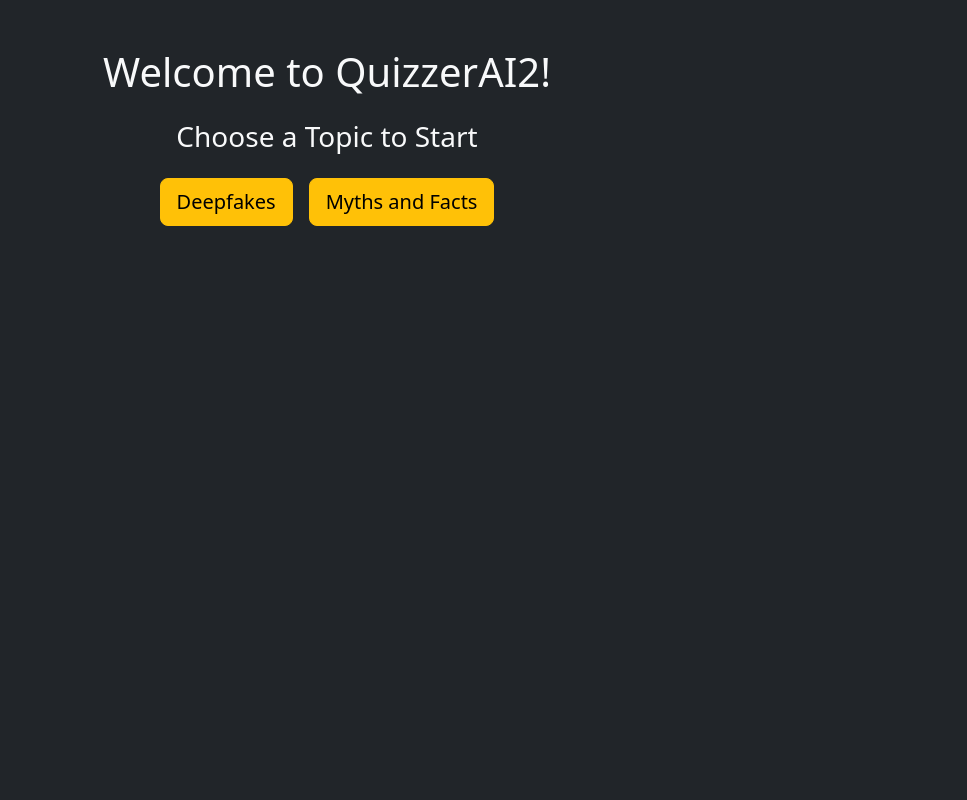
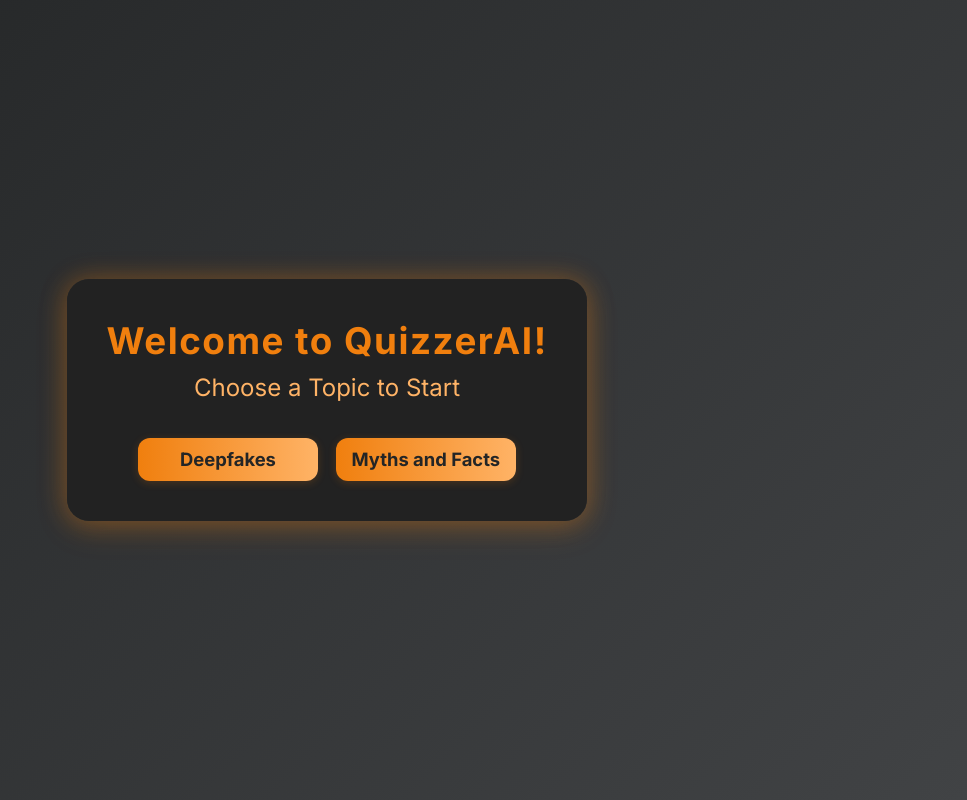
Before and after one commit to moezahedi/quizzerai, a Flask app: page / in a window 1280 px wide. Shown: the whole page, without its empty margins (313-1280 px from the left). Run offline with Flask 3, Linux system fonts and the light colour scheme.

Commit message:
Update index.html

```diff
--- a/QuizzerAI2/python-quiz-app-main/templates/index.html
+++ b/QuizzerAI2/python-quiz-app-main/templates/index.html
@@ -6,12 +6,66 @@
     <title>QuizzerAI2 - Start</title>
     <link href="https://cdn.jsdelivr.net/npm/bootstrap@5.3.0/dist/css/bootstrap.min.css" rel="stylesheet">
     <link rel="icon" type="image/x-icon" href="{{ url_for('static', filename='favicon.ico') }}">
+    <link href="https://fonts.googleapis.com/css2?family=Inter:wght@400;700&display=swap" rel="stylesheet">
+    <style>
+        body {
+            min-height: 100vh;
+            background: linear-gradient(135deg, #232526 0%, #414345 100%);
+            display: flex;
+            align-items: center;
+            justify-content: center;
+            font-family: 'Inter', Arial, sans-serif;
+        }
+        .card {
+            background: rgba(34, 34, 34, 0.98);
+            border-radius: 22px;
+            box-shadow: 0 8px 32px 0 rgba(240, 127, 14, 0.18), 0 0 24px 2px #f07f0e44;
+            border: none;
+            padding: 2.5rem 2rem 2rem 2rem;
+            max-width: 520px;
+            width: 100%;
+        }
+        h1 {
+            color: #f07f0e;
+            font-weight: 700;
+            letter-spacing: 1.5px;
+            font-size: 2.3rem;
+            margin-bottom: 0.7rem;
+        }
+        h4 {
+            color: #ffb366;
+            font-weight: 400;
+            margin-bottom: 2.2rem;
+        }
+        .btn-warning {
+            min-width: 180px;
+            font-size: 1.15rem;
+            font-weight: 600;
+            border-radius: 12px;
+            box-shadow: 0 2px 8px 0 #f07f0e33;
+            transition: transform 0.18s, box-shadow 0.18s, background 0.18s;
+            background: linear-gradient(90deg, #f07f0e 0%, #ffb366 100%);
+            color: #232526;
+            border: none;
+        }
+        .btn-warning:hover, .btn-warning:focus {
+            transform: translateY(-3px) scale(1.04);
+            box-shadow: 0 6px 24px 0 #f07f0e66, 0 0 16px 2px #ffb36699;
+            background: linear-gradient(90deg, #ffb366 0%, #f07f0e 100%);
+            color: #232526;
+        }
+        #topics {
+            gap: 1.1rem !important;
+        }
+    </style>
 </head>
-<body class="bg-dark text-light">
-<div class="container py-5">
-    <h1 class="text-center mb-4">Welcome to QuizzerAI2!</h1>
-    <h3 class="text-center mb-4">Choose a Topic to Start</h3>
-    <div id="topics" class="d-flex flex-wrap justify-content-center gap-3"></div>
+<body>
+<div class="container d-flex justify-content-center align-items-center" style="min-height: 100vh;">
+    <div class="card">
+        <h1 class="text-center">Welcome to QuizzerAI!</h1>
+        <h4 class="text-center">Choose a Topic to Start</h4>
+        <div id="topics" class="d-flex flex-wrap justify-content-center"></div>
+    </div>
 </div>
 <script src="https://code.jquery.com/jquery-3.6.0.min.js"></script>
 <script>
@@ -19,7 +73,7 @@
         $.get('/topics', function(data) {
             data.forEach(function(topic) {
                 $('#topics').append(
-                    `<button class="btn btn-warning btn-lg" onclick="window.location='/quiz?topic=${encodeURIComponent(topic)}'">${topic}</button>`
+                    `<button class="btn btn-warning btn-lg mb-2" onclick="window.location='/quiz?topic=${encodeURIComponent(topic)}'">${topic}</button>`
                 );
             });
         });
```
